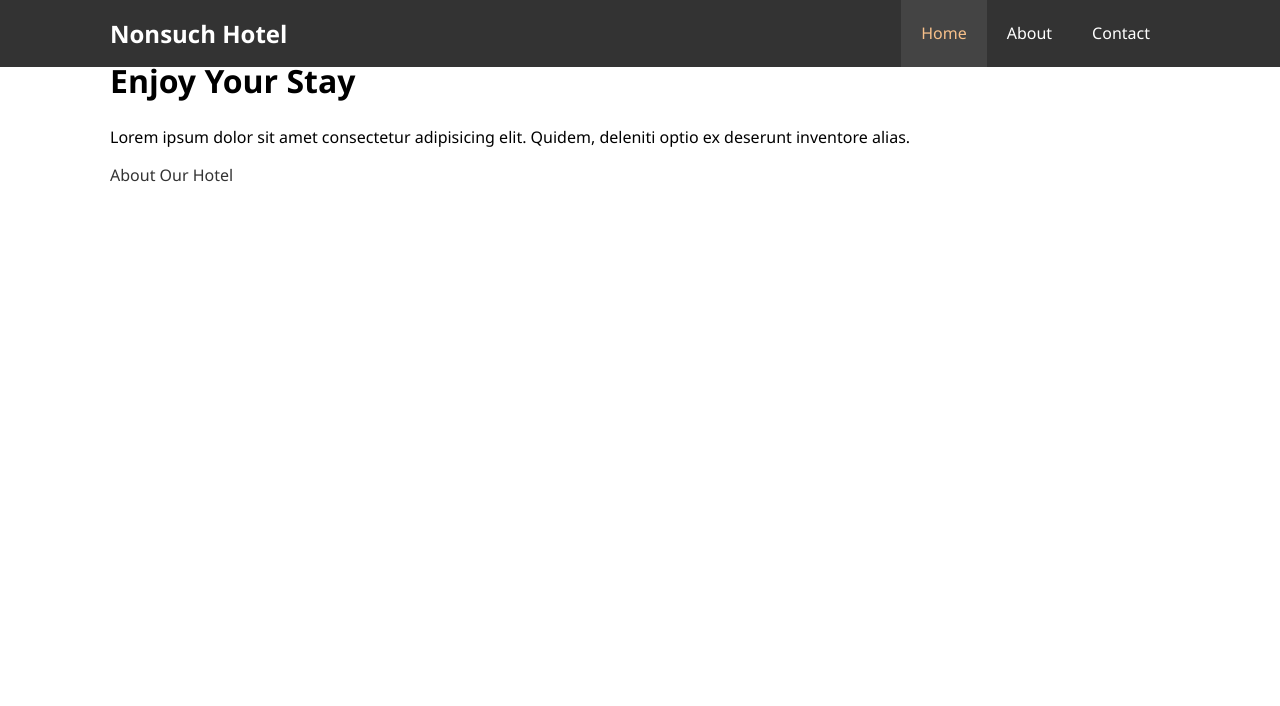
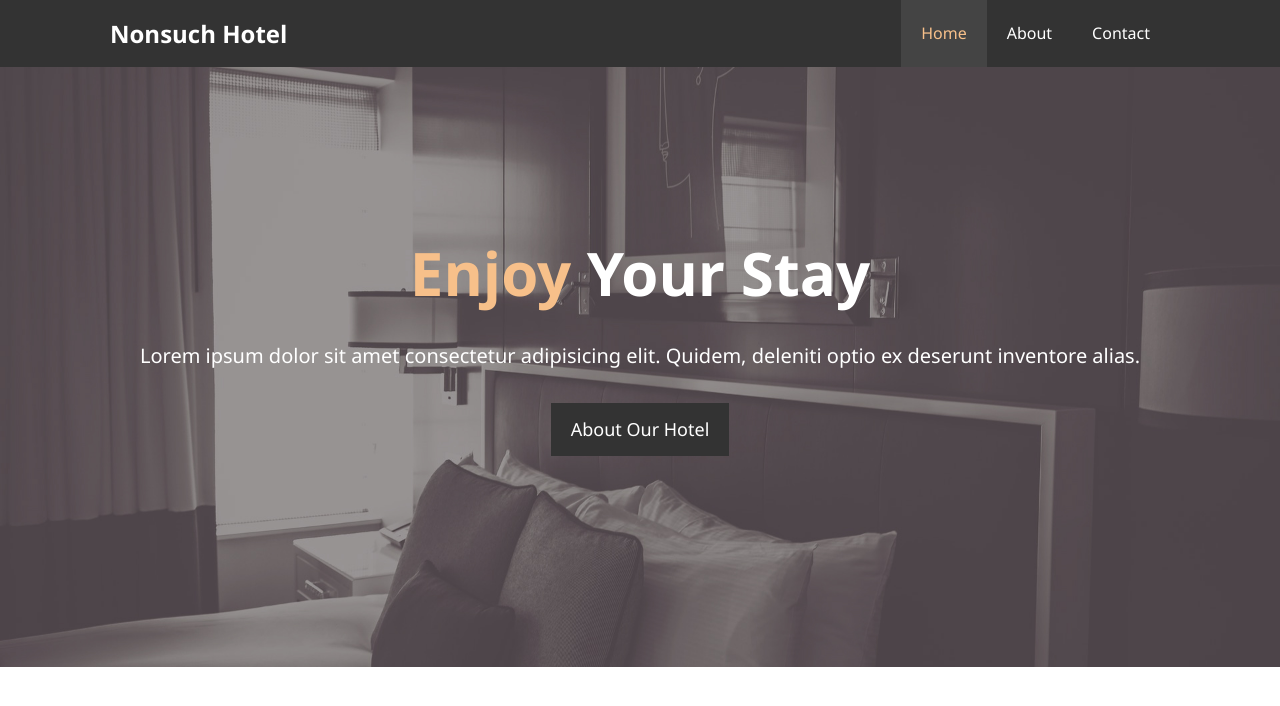
Before and after one commit to dominic-davies/nonsuchparkhotel, a plain HTML site: page index.html in a window 1280 px wide. Drawn offline with Linux system fonts and the light colour scheme.

Commit message:
styled showcase section

```diff
--- a/css/style.css
+++ b/css/style.css
@@ -9,8 +9,7 @@
 
 /* Core Elements */
 
-html,
-body {
+html, body {
   font-family: 'Segoe UI', Tahoma, Geneva, Verdana, sans-serif;
   line-height: 1.7em;
 }
@@ -20,9 +19,7 @@ a {
   text-decoration: none;
 }
 
-h1,
-h2,
-h3 {
+h1, h2, h3 {
   /* add spacing below */
   padding-bottom: 20px;
 }
@@ -40,7 +37,31 @@ p {
   padding: 0 20px;
 }
 
+.text-primary {
+  color: #f7c08a;
+}
+
+.lead {
+  font-size: 20px;
+}
+
+.btn {
+  background: #333;
+  border: none;
+  color: #fff;
+  cursor: pointer;
+  display: inline-block;
+  font-size: 18px;
+  padding: 13px 20px;
+}
+
+.btn:hover {
+  background: #f7c08a;
+  color: #333;
+}
+
 /* Navbar */
+
 #navbar {
   background: #333;
   color: #fff;
@@ -75,8 +96,30 @@ p {
   text-align: center;
 }
 
-#navbar ul li a:hover,
-#navbar ul li a.current-page {
+#navbar ul li a:hover, #navbar ul li a.current-page {
   background: #444;
   color: #f7c08a;
 }
+
+/* SHOWCASE SECTION */
+
+#showcase {
+  background: url('../img/showcase.jpg') no-repeat center center/cover;
+  height: 600px;
+}
+
+#showcase .showcase-content {
+  color: #fff;
+  padding-top: 170px;
+  text-align: center;
+}
+
+#showcase .showcase-content h1 {
+  font-size: 60px;
+  line-height: 1.2em;
+}
+
+#showcase .showcase-content p {
+  line-height: 1.7em;
+  padding-bottom: 20px;
+}
--- a/index.html
+++ b/index.html
@@ -26,10 +26,12 @@
 
     <div id="showcase">
       <div class="container">
-        <h1><span class="text-primary">Enjoy Your Stay</span></h1>
-        <p class="lead">Lorem ipsum dolor sit amet consectetur adipisicing elit. Quidem, deleniti optio ex deserunt
-          inventore alias.</p>
-        <a class="btn" href="about.html">About Our Hotel</a>
+        <div class="showcase-content">
+          <h1><span class="text-primary">Enjoy</span> Your Stay</h1>
+          <p class="lead">Lorem ipsum dolor sit amet consectetur adipisicing elit. Quidem, deleniti optio ex deserunt
+            inventore alias.</p>
+          <a class="btn" href="about.html">About Our Hotel</a>
+        </div>
       </div>
     </div>
   </header>
```
